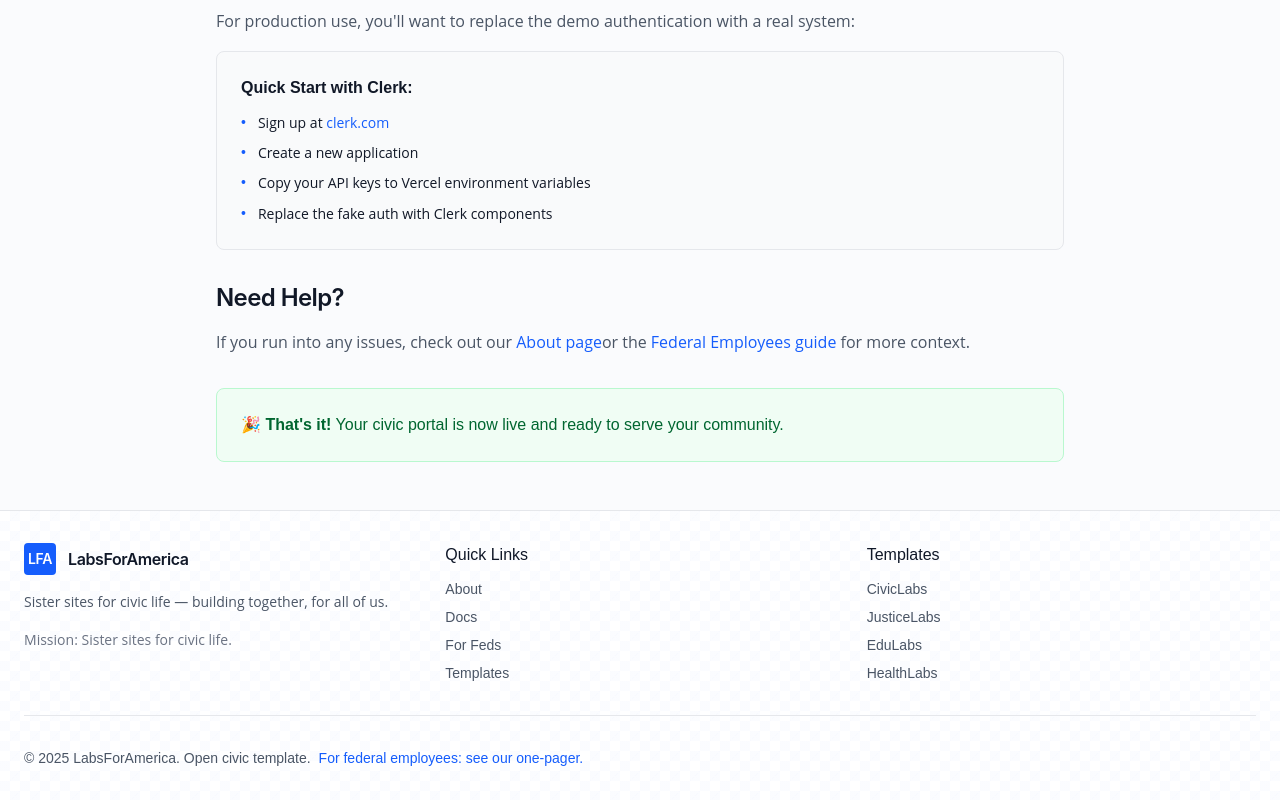
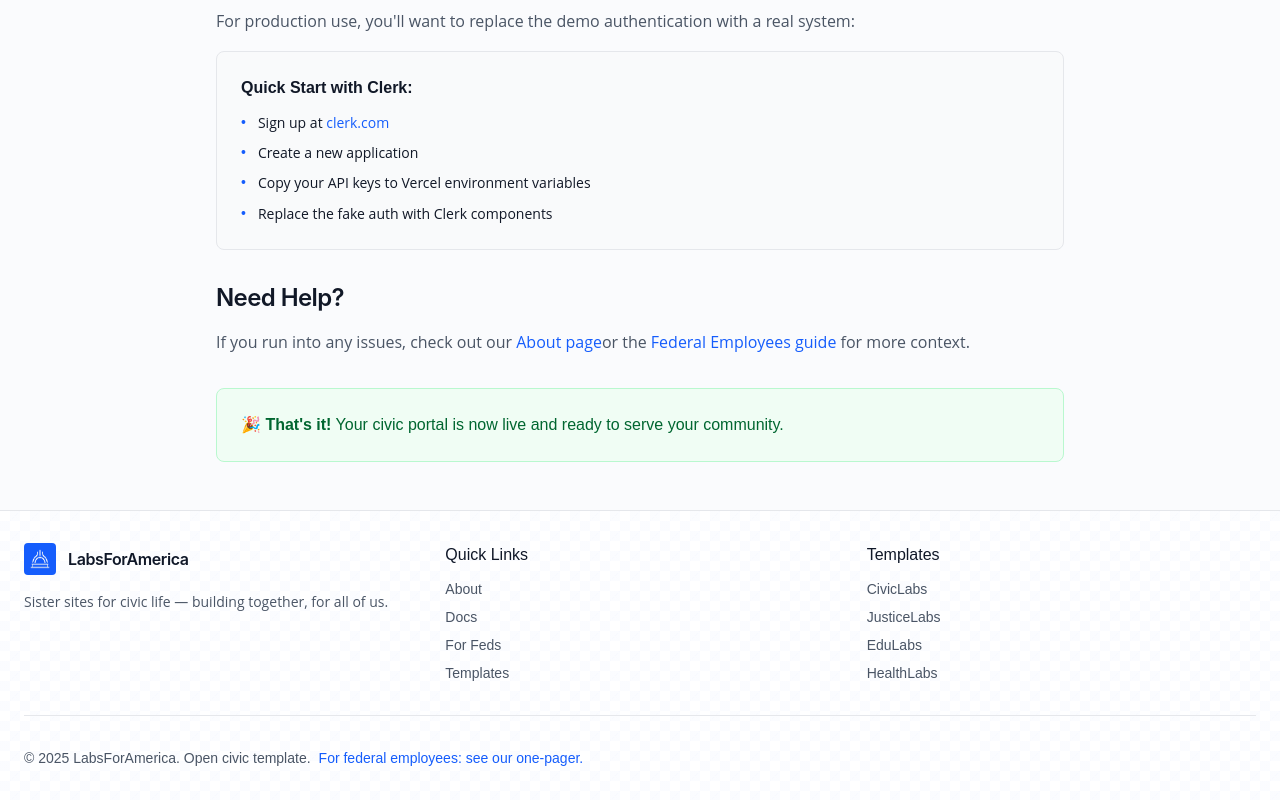
Before and after one commit to bohselecta/labs-for-america, a Next.js app: page /docs/deploy in a window 1280 px wide. Shown: the part 1656-2456 px from the top of the page. Built offline with nearby package versions, Linux system fonts and the light colour scheme; no server answers; the database is empty.

Commit message:
🎨 Fix footer logo and remove redundant mission text
- Replace LFA text with actual logo image in footer
- Remove redundant mission statement
- Keep clean, consistent branding across header and footer

```diff
--- a/src/app/layout.tsx
+++ b/src/app/layout.tsx
@@ -28,16 +28,17 @@ export default async function RootLayout({
                         <div>
                           <div className="flex items-center gap-3 mb-4">
                             <div className="h-8 w-8 rounded bg-blue-600 flex items-center justify-center">
-                              <span className="text-white font-bold text-sm font-headline">LFA</span>
+                              <img
+                                src="/lfa-logo.png"
+                                alt="LabsForAmerica Logo"
+                                className="h-5 w-5"
+                              />
                             </div>
                             <div className="text-gray-900 font-semibold font-headline">LabsForAmerica</div>
                           </div>
                           <p className="text-sm text-gray-600 font-body mb-4">
                             Sister sites for civic life — building together, for all of us.
                           </p>
-                          <div className="text-sm text-gray-500 font-body">
-                            <span className="font-medium">Mission:</span> Sister sites for civic life.
-                          </div>
                         </div>
 
                         <div>
```
